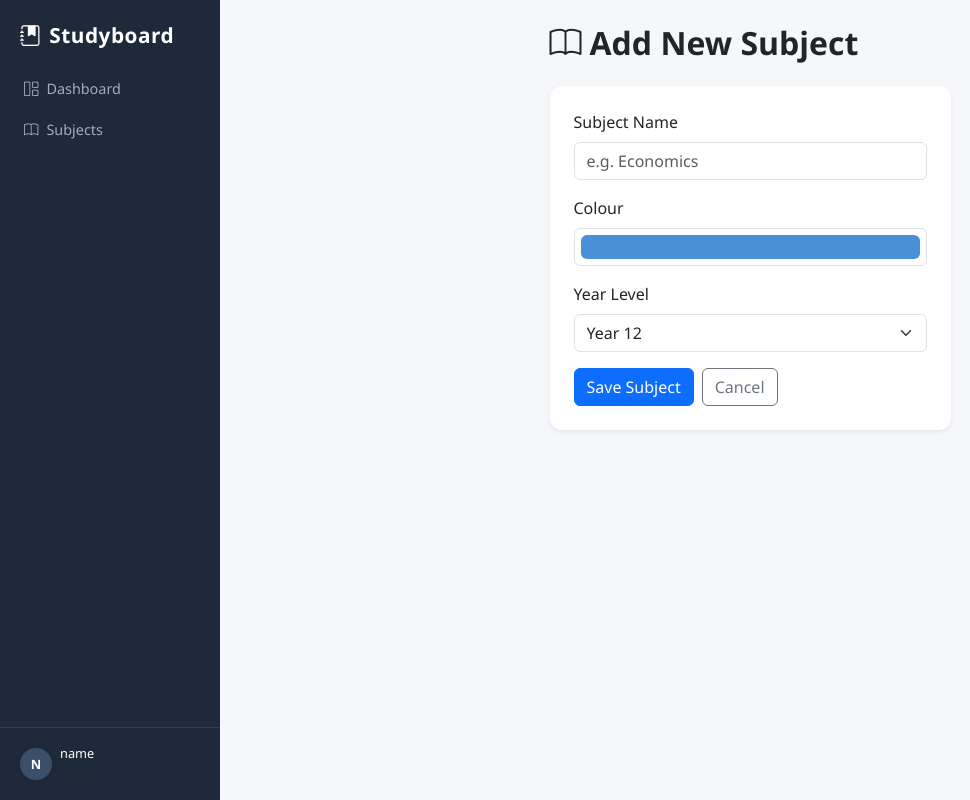
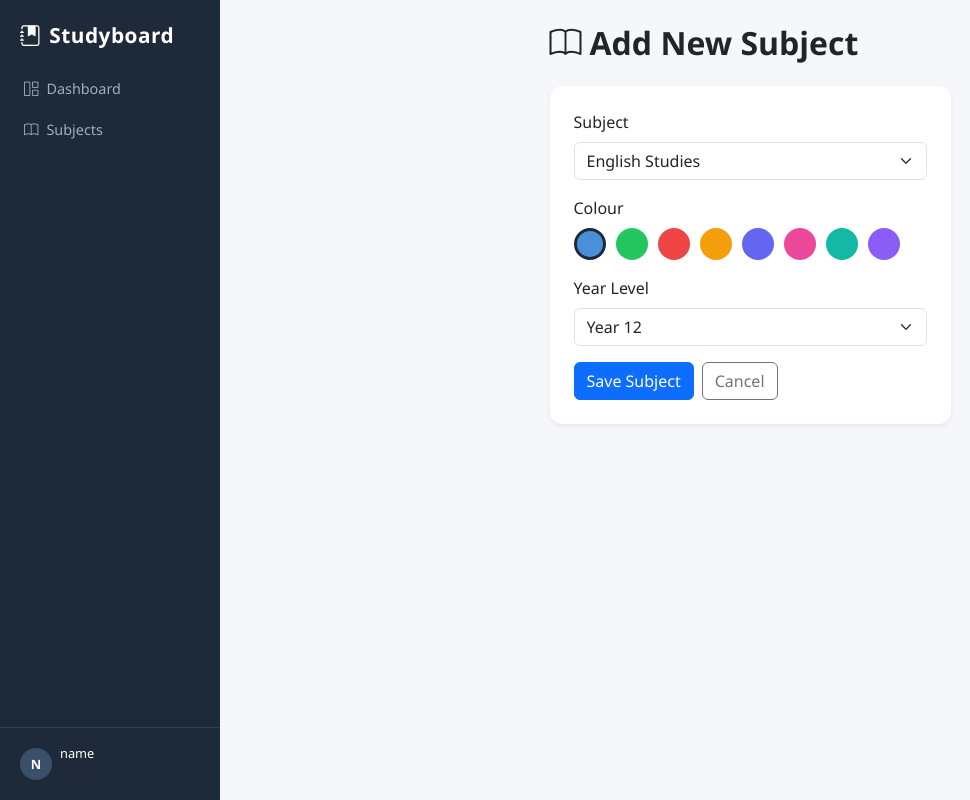
Before and after one commit to JamesKings480/StudyBoard, a Flask app: page /subject/new in a window 1280 px wide. Shown: the whole page, without its empty margins (0-970 px from the left). Run offline with Flask 3, Linux system fonts and the light colour scheme; the visitor is signed in with stand-in values (Sample User, id 1); data that the repository does not hold is empty; some libraries are stand-ins or nearby versions.

Commit message:
Fixed Subject Creation
Changed how students create subjects so instead of typing the name themselves they pick from a dropdown of all the HSC subjects offered at school, which keeps the names consistent and saves time. Each subject now also saves a link to its page on the school's HSC subject guide, so there's a NESA Syllabus button on the subject page that takes you straight to the right course info instead of me having to host any of the actual documents. I also swapped out the old colour picker for 8 preset colour bubbles you can click since the freeform picker felt clunky and let you choose ugly colours that didn't fit the design. Had a few template errors along the way where the old subject name field got tangled with the new dropdown, but fixed it.

```diff
--- a/app.py
+++ b/app.py
@@ -5,6 +5,53 @@ from datetime import date
 from config import Config
 from models import db, User, Subject, Assessment, Task
 from forms import RegistrationForm, LoginForm, SubjectForm
+HSC_SUBJECTS = {
+    'English Studies': 'http://insites.newington.nsw.edu.au/academicguide-year11-12/hsc/hsc-subjects/english-studies/',
+    'English EAL/D': 'http://insites.newington.nsw.edu.au/academicguide-year11-12/hsc/hsc-subjects/english-eald/',
+    'English (Standard)': 'http://insites.newington.nsw.edu.au/academicguide-year11-12/hsc/hsc-subjects/english-standard/',
+    'English (Advanced)': 'http://insites.newington.nsw.edu.au/academicguide-year11-12/hsc/hsc-subjects/english-advanced/',
+    'English Extension 1': 'http://insites.newington.nsw.edu.au/academicguide-year11-12/hsc/hsc-subjects/english-extension-courses/',
+    'English Extension 2': 'https://insites.newington.nsw.edu.au/academicguide-year11-12/hsc/hsc-subjects/english-extension-2-year-12/',
+    'Mathematics Standard': 'https://insites.newington.nsw.edu.au/academicguide-year11-12/hsc/hsc-subjects/mathematics-standard/',
+    'Mathematics Advanced': 'https://insites.newington.nsw.edu.au/academicguide-year11-12/hsc/hsc-subjects/mathematics-advanced/',
+    'Mathematics Extension 1': 'https://insites.newington.nsw.edu.au/academicguide-year11-12/hsc/hsc-subjects/mathematics-extension-1/',
+    'Mathematics Extension 2': 'https://insites.newington.nsw.edu.au/academicguide-year11-12/hsc/hsc-subjects/mathematics-extension-2/',
+    'Drama': 'http://insites.newington.nsw.edu.au/academicguide-year11-12/hsc/hsc-subjects/drama-2-unit/',
+    'Entertainment (VET)': 'https://insites.newington.nsw.edu.au/academicguide-year11-12/hsc/hsc-subjects/vet-entertainment-course/',
+    'Business Services (VET)': 'http://insites.newington.nsw.edu.au/academicguide-year11-12/hsc/hsc-subjects/business-services-vet/',
+    'Business Studies': 'http://insites.newington.nsw.edu.au/academicguide-year11-12/hsc/hsc-subjects/business-studies/',
+    'Economics': 'http://insites.newington.nsw.edu.au/academicguide-year11-12/hsc/hsc-subjects/economics/',
+    'Geography': 'http://insites.newington.nsw.edu.au/academicguide-year11-12/hsc/hsc-subjects/geography/',
+    'Aboriginal Studies': 'https://insites.newington.nsw.edu.au/academicguide-year11-12/hsc/hsc-subjects/aboriginal-studies/',
+    'Ancient History': 'http://insites.newington.nsw.edu.au/academicguide-year11-12/hsc/hsc-subjects/ancient-history/',
+    'History Extension': 'http://insites.newington.nsw.edu.au/academicguide-year11-12/hsc/hsc-subjects/history-extension/',
+    'Legal Studies': 'http://insites.newington.nsw.edu.au/academicguide-year11-12/hsc/hsc-subjects/legal-studies/',
+    'Modern History': 'http://insites.newington.nsw.edu.au/academicguide-year11-12/hsc/hsc-subjects/modern-history/',
+    'External Language Courses': 'http://insites.newington.nsw.edu.au/academicguide-year11-12/hsc/hsc-subjects/languages-external-language-study/',
+    'French Continuers': 'http://insites.newington.nsw.edu.au/academicguide-year11-12/hsc/hsc-subjects/french-continuers/',
+    'Chinese Continuers': 'http://insites.newington.nsw.edu.au/academicguide-year11-12/hsc/hsc-subjects/chinese-continuers/',
+    'Latin Continuers': 'http://insites.newington.nsw.edu.au/academicguide-year11-12/hsc/hsc-subjects/latin-continuers/',
+    'Modern Greek Beginners': 'http://insites.newington.nsw.edu.au/academicguide-year11-12/hsc/hsc-subjects/modern-greek-beginners/',
+    'Music 1': 'http://insites.newington.nsw.edu.au/academicguide-year11-12/hsc/hsc-subjects/music-1/',
+    'Music 2': 'http://insites.newington.nsw.edu.au/academicguide-year11-12/hsc/hsc-subjects/music-2/',
+    'Music Extension': 'http://insites.newington.nsw.edu.au/academicguide-year11-12/hsc/hsc-subjects/music-extension/',
+    'Health and Movement Science': 'http://insites.newington.nsw.edu.au/academicguide-year11-12/hsc/hsc-subjects/personal-development-health-and-physical-education/',
+    'Studies of Religion I': 'http://insites.newington.nsw.edu.au/academicguide-year11-12/hsc/hsc-subjects/studies-of-religion-i/',
+    'Studies of Religion II': 'http://insites.newington.nsw.edu.au/academicguide-year11-12/hsc/hsc-subjects/studies-of-religion-ii/',
+    'Biology': 'http://insites.newington.nsw.edu.au/academicguide-year11-12/hsc/hsc-subjects/biology/',
+    'Chemistry': 'http://insites.newington.nsw.edu.au/academicguide-year11-12/hsc/hsc-subjects/chemistry/',
+    'Earth and Environmental Science': 'http://insites.newington.nsw.edu.au/academicguide-year11-12/hsc/hsc-subjects/earth-and-environmental-science/',
+    'Physics': 'http://insites.newington.nsw.edu.au/academicguide-year11-12/hsc/hsc-subjects/physics/',
+    'Science Extension': 'https://insites.newington.nsw.edu.au/academicguide-year11-12/hsc/hsc-subjects/year-12-hsc-science-extension/',
+    'Construction (VET)': 'http://insites.newington.nsw.edu.au/academicguide-year11-12/hsc/hsc-subjects/construction-vet/',
+    'Design and Technology': 'http://insites.newington.nsw.edu.au/academicguide-year11-12/hsc/hsc-subjects/design-and-technology/',
+    'Engineering Studies': 'http://insites.newington.nsw.edu.au/academicguide-year11-12/hsc/hsc-subjects/engineering-studies/',
+    'Hospitality (VET)': 'http://insites.newington.nsw.edu.au/academicguide-year11-12/hsc/hsc-subjects/hospitality-vet/',
+    'Industrial Technology': 'http://insites.newington.nsw.edu.au/academicguide-year11-12/hsc/hsc-subjects/industrial-technology/',
+    'Software Engineering': 'https://insites.newington.nsw.edu.au/academicguide-year11-12/hsc/hsc-subjects/software-engineering/',
+    'Visual Arts': 'http://insites.newington.nsw.edu.au/academicguide-year11-12/hsc/hsc-subjects/visual-arts/',
+}
+
 
 app = Flask(__name__)
 app.config.from_object(Config)
@@ -107,8 +154,15 @@ def subjects_list():
 @login_required
 def create_subject():
     form = SubjectForm()
+    form.name.choices = [(s, s) for s in HSC_SUBJECTS.keys()]
     if form.validate_on_submit():
-        subject = Subject(name=form.name.data.strip(), colour=form.colour.data or '#4A90D9', year_level=form.year_level.data, user_id=current_user.id)
+        subject = Subject(
+            name=form.name.data,
+            colour=form.colour.data or '#4A90D9',
+            year_level=form.year_level.data,
+            nesa_url=HSC_SUBJECTS.get(form.name.data),
+            user_id=current_user.id
+        )
         db.session.add(subject)
         db.session.commit()
         flash(f'Subject "{subject.name}" created successfully!', 'success')
@@ -132,10 +186,12 @@ def edit_subject(subject_id):
         flash('Access denied.', 'danger')
         return redirect(url_for('dashboard'))
     form = SubjectForm(obj=subject)
+    form.name.choices = [(s, s) for s in HSC_SUBJECTS.keys()]
     if form.validate_on_submit():
-        subject.name = form.name.data.strip()
+        subject.name = form.name.data
         subject.colour = form.colour.data or '#4A90D9'
         subject.year_level = form.year_level.data
+        subject.nesa_url = HSC_SUBJECTS.get(form.name.data)
         db.session.commit()
         flash(f'Subject "{subject.name}" updated!', 'success')
         return redirect(url_for('subject_detail', subject_id=subject.id))
--- a/forms.py
+++ b/forms.py
@@ -34,10 +34,7 @@ class LoginForm(FlaskForm):
     submit = SubmitField('Log In')
 
 class SubjectForm(FlaskForm):
-    name = StringField('Subject Name', validators=[
-        DataRequired(message='Subject name is required'),
-        Length(max=100)
-    ])
+    name = SelectField('Subject', validators=[DataRequired(message='Please select a subject')])
     colour = StringField('Colour', default='#4A90D9')
     year_level = SelectField('Year Level', choices=[
         ('Year 11', 'Year 11'),
--- a/models.py
+++ b/models.py
@@ -27,6 +27,7 @@ class Subject(db.Model):
     name = db.Column(db.String(100), nullable=False)
     colour = db.Column(db.String(7), nullable=False, default='#4A90D9')
     year_level = db.Column(db.String(20), nullable=False, default='Year 12')
+    nesa_url = db.Column(db.String(300), nullable=True)
     user_id = db.Column(db.Integer, db.ForeignKey('users.id'), nullable=False)
     created_at = db.Column(db.DateTime, default=datetime.utcnow)
     assessments = db.relationship('Assessment', backref='subject', lazy=True, cascade='all, delete-orphan')
--- a/static/css/style.css
+++ b/static/css/style.css
@@ -484,3 +484,27 @@ body {
     border-radius: 8px;
     font-size: 1.2rem;
 }
+
+.colour-bubbles {
+    display: flex;
+    gap: 10px;
+    flex-wrap: wrap;
+}
+
+
+.colour-bubble {
+    width: 32px;
+    height: 32px;
+    border-radius: 50%;
+    cursor: pointer;
+    border: 3px solid transparent;
+    transition: transform 0.15s ease, border-color 0.15s ease;
+}
+
+.colour-bubble:hover {
+    transform: scale(1.1);
+}
+
+.colour-bubble.selected {
+    border-color: #1e2a3a;
+}
--- a/static/js/app.js
+++ b/static/js/app.js
@@ -59,6 +59,23 @@ function getCSRFToken() {
     return '';
 }
 
+function setupColourBubbles() {
+    var bubbles = document.querySelectorAll('.colour-bubble');
+    var input = document.getElementById('colourInput');
+    if (!bubbles.length || !input) return;
+
+    bubbles.forEach(function (bubble) {
+        if (bubble.getAttribute('data-colour') === input.value) {
+            bubble.classList.add('selected');
+        }
+        bubble.addEventListener('click', function () {
+            bubbles.forEach(function (b) { b.classList.remove('selected'); });
+            bubble.classList.add('selected');
+            input.value = bubble.getAttribute('data-colour');
+        });
+    });
+}
+
 document.addEventListener('DOMContentLoaded', function () {
     var alerts = document.querySelectorAll('.alert-dismissible');
     alerts.forEach(function (alert) {
@@ -68,4 +85,5 @@ document.addEventListener('DOMContentLoaded', function () {
         }, 4000);
     });
     setupConfirmDeleteForms();
+    setupColourBubbles();
 });
--- a/templates/register.html
+++ b/templates/register.html
@@ -15,7 +15,7 @@
                     {{ form.hidden_tag() }}
                     <div class="mb-3">
                         <label for="email" class="form-label">Email address</label>
-                        {{ form.email(class="form-control", placeholder="bollard_ja@student.kings.edu.au", id="email") }}
+                        {{ form.email(class="form-control", placeholder="you@example.com", id="email") }}
                     </div>
                     <div class="mb-3">
                         <label for="password" class="form-label">Password</label>
--- a/templates/subject_detail.html
+++ b/templates/subject_detail.html
@@ -21,6 +21,12 @@
         </form>
     </div>
 </div>
+
+{% if subject.nesa_url %}
+<a href="{{ subject.nesa_url }}" target="_blank" class="btn btn-outline-secondary btn-sm">
+    <i class="bi bi-box-arrow-up-right me-1"></i>NESA Syllabus
+</a>
+{% endif %}
 
 <div class="card shadow-sm">
     <div class="card-header bg-white">
--- a/templates/subject_form.html
+++ b/templates/subject_form.html
@@ -9,17 +9,21 @@
                 <form method="POST" novalidate>
                     {{ form.hidden_tag() }}
                     <div class="mb-3">
-                        <label for="name" class="form-label">Subject Name</label>
-                        {{ form.name(class="form-control", placeholder="e.g. Economics", id="name") }}
+                        <label for="name" class="form-label">Subject</label>
+                        {{ form.name(class="form-select", id="name") }}
                         {% for error in form.name.errors %}
                         <div class="invalid-feedback d-block">{{ error }}</div>
                         {% endfor %}
                     </div>
                     <div class="mb-3">
-                        <label for="colour" class="form-label">Colour</label>
-                        <input type="color" name="colour" id="colour"
-                               class="form-control form-control-color w-100"
-                               value="{{ form.colour.data or '#4A90D9' }}">
+                        <label class="form-label">Colour</label>
+                        <input type="hidden" name="colour" id="colourInput" value="{{ form.colour.data or '#4A90D9' }}">
+                        <div class="colour-bubbles">
+                            {% set colours = ['#4A90D9', '#22c55e', '#ef4444', '#f59e0b', '#6366f1', '#ec4899', '#14b8a6', '#8b5cf6'] %}
+                            {% for c in colours %}
+                            <span class="colour-bubble" data-colour="{{ c }}" style="background-color: {{ c }};"></span>
+                            {% endfor %}
+                        </div>
                     </div>
                     <div class="mb-3">
                         <label for="year_level" class="form-label">Year Level</label>
```
